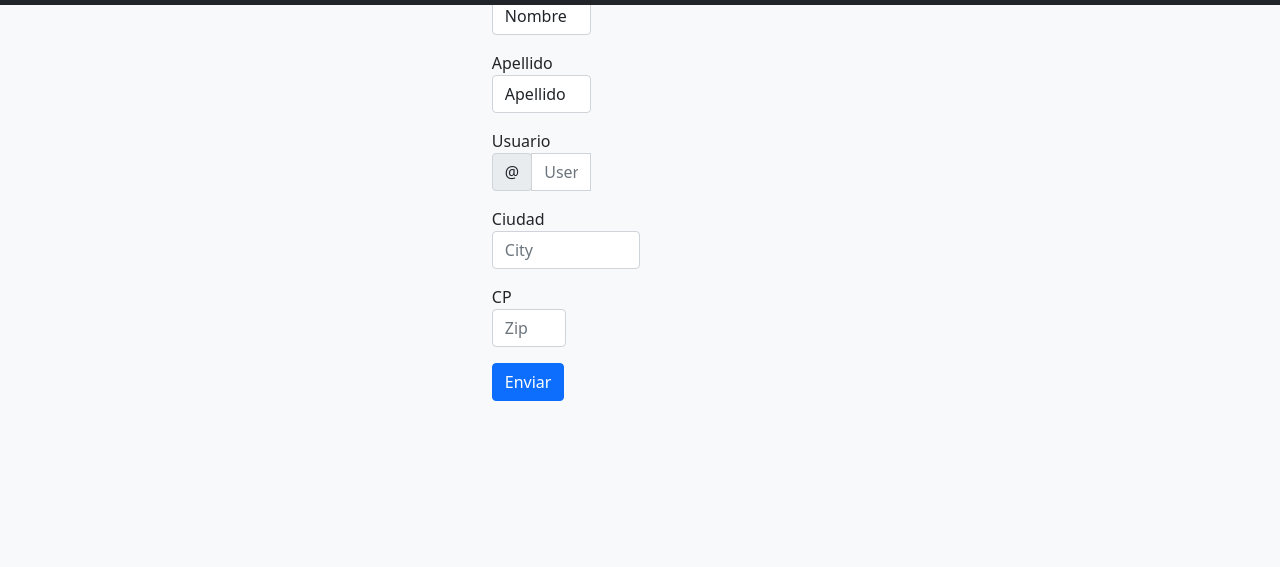
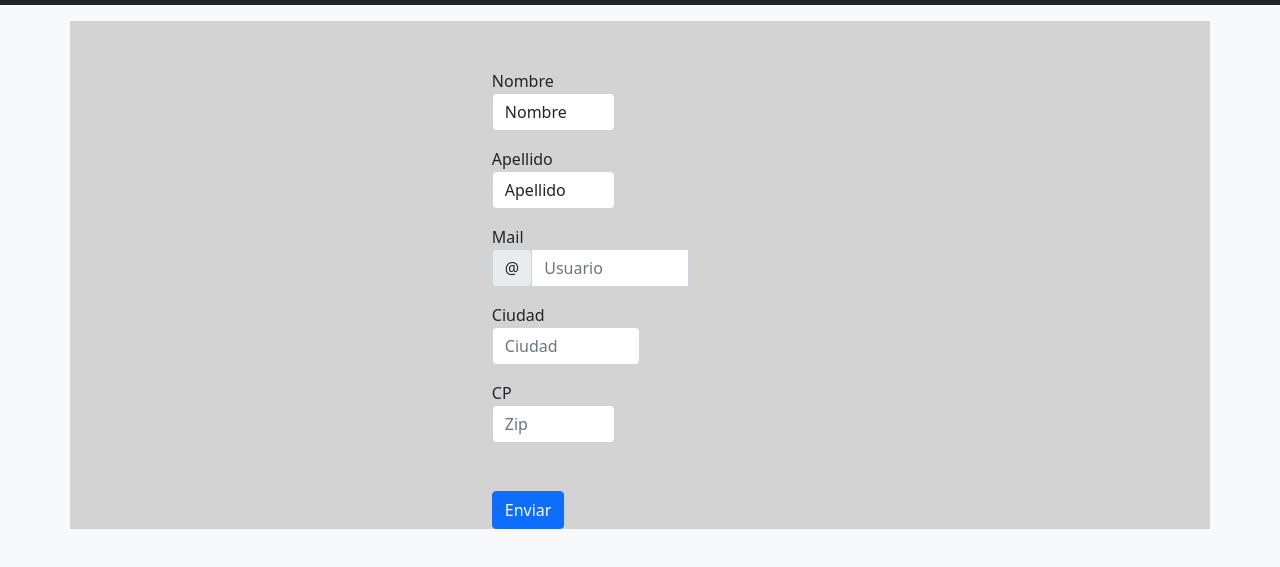
Before and after one commit to ClaudioMandujano/Unidad2Bootstrap, a plain HTML site: page contacto.html in a window 1280 px wide. Shown: the part 51-618 px from the top of the page. Drawn offline with nearby package versions, Linux system fonts and the light colour scheme.

```diff
--- a/contacto.html
+++ b/contacto.html
@@ -12,9 +12,9 @@
 
   <!--MENU -->
 
-  <div class="container">
+
      <nav class="navbar navbar-expand-lg fixed-top navbar-dark bg-dark" >
-        <div class="container-fluid" >
+        <div class="container-fluid " >
           <a class="navbar-brand" href="index.html">Unidad 2 Bootstrap</a>
           <button class="navbar-toggler" type="button" data-bs-toggle="collapse" data-bs-target="#navbarSupportedContent" aria-controls="navbarSupportedContent" aria-expanded="false" aria-label="Toggle navigation">
             <span class="navbar-toggler-icon"></span>
@@ -49,30 +49,32 @@
         </div>
       </nav>
 
+
+      <div class="container mt-5 pt-5" style="background-color:lightgray">
       <div class="formulario">
         <form class="needs-validation" novalidate>
             <div class="form-row">
-              <div class="col-md-4 mb-3">
+              <div class="col-md-5 mb-3">
                 <label for="validationTooltip01">Nombre</label>
                 <input type="text" class="form-control" id="validationTooltip01" placeholder="First name" value="Nombre" required>
                 <div class="valid-tooltip">
                   Looks good!
                 </div>
               </div>
-              <div class="col-md-4 mb-3">
+              <div class="col-md-5 mb-3">
                 <label for="validationTooltip02">Apellido</label>
                 <input type="text" class="form-control" id="validationTooltip02" placeholder="Last name" value="Apellido" required>
                 <div class="valid-tooltip">
                   Looks good!
                 </div>
               </div>
-              <div class="col-md-4 mb-3">
-                <label for="validationTooltipUsername">Usuario</label>
+              <div class="col-md-8 mb-3">
+                <label for="validationTooltipUsername">Mail</label>
                 <div class="input-group">
                   <div class="input-group-prepend">
                     <span class="input-group-text" id="validationTooltipUsernamePrepend">@</span>
                   </div>
-                  <input type="text" class="form-control" id="validationTooltipUsername" placeholder="Username" aria-describedby="validationTooltipUsernamePrepend" required>
+                  <input type="text" class="form-control" id="validationTooltipUsername" placeholder="Usuario" aria-describedby="validationTooltipUsernamePrepend" required>
                   <div class="invalid-tooltip">
                    Elige un usuario valido
                   </div>
@@ -82,12 +84,12 @@
             <div class="form-row">
               <div class="col-md-6 mb-3">
                 <label for="validationTooltip03">Ciudad</label>
-                <input type="text" class="form-control" id="validationTooltip03" placeholder="City" required>
+                <input type="text" class="form-control" id="validationTooltip03" placeholder="Ciudad" required>
                 <div class="invalid-tooltip">
                  Elige una ciudad valida
                 </div>
               </div>
-              <div class="col-md-3 mb-3">
+              <div class="col-md-5 mb-5">
                 <label for="validationTooltip05">CP</label>
                 <input type="text" class="form-control" id="validationTooltip05" placeholder="Zip" required>
                 <div class="invalid-tooltip">
--- a/estilos.css
+++ b/estilos.css
@@ -17,4 +17,5 @@
 flex-direction: column;
 justify-content: center;
 
+
 }
```
